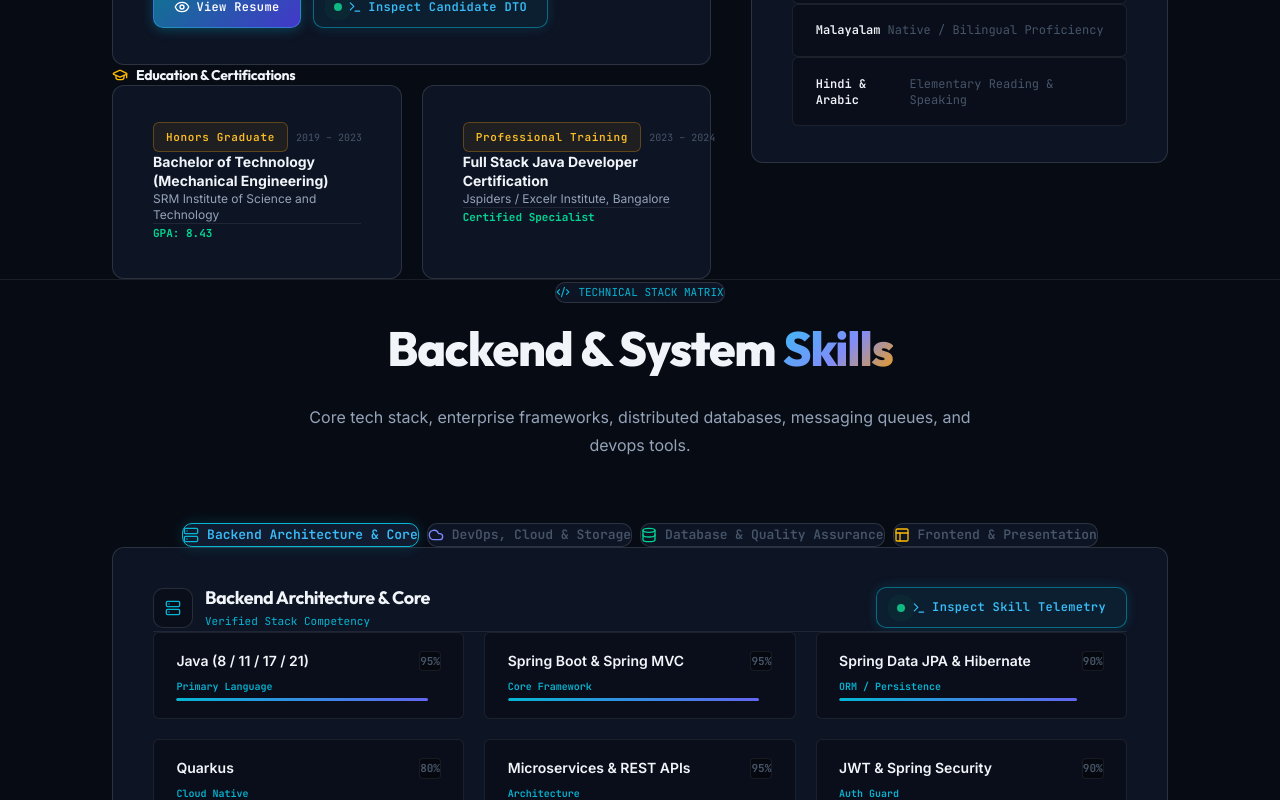
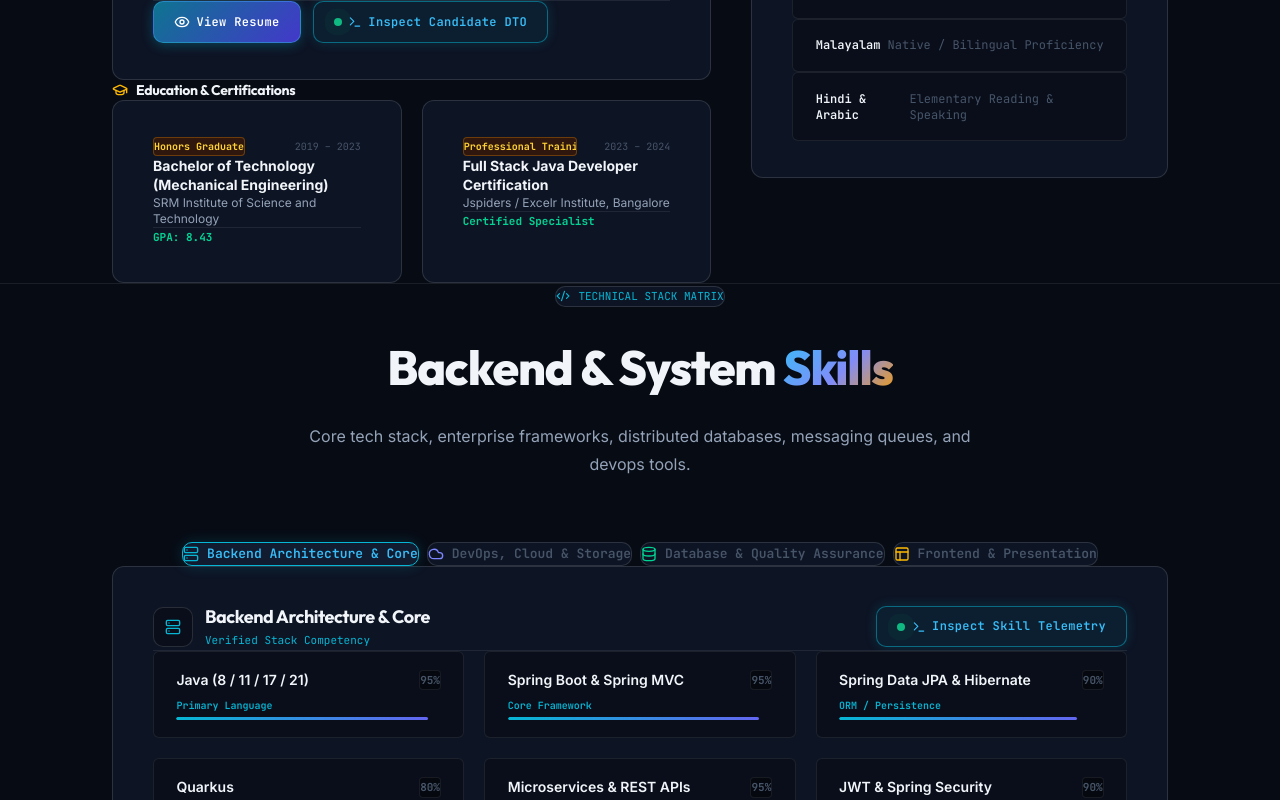
Before and after one commit to qureshi01/profile, a React (Vite) app: page / in a window 1280 px wide. Shown: the part 1460-2260 px from the top of the page. Built offline with nearby package versions, Linux system fonts and the light colour scheme.

Commit message:
Fix: photos via asset() helper, real GitHub project links, education badge+date alignment, section heading badge margin

```diff
--- a/src/components/About.jsx
+++ b/src/components/About.jsx
@@ -3,6 +3,7 @@ import { User, GraduationCap, Globe, Mail, Phone, MapPin, FileText, CheckCircle2
 import { personalInfo } from '../data/portfolioData';
 import { useArchitecture } from '../context/ArchitectureContext';
 import { TelemetryButton } from './TelemetryButton';
+import { asset } from '../utils/asset';
 
 export const About = () => {
   const { isDevToolsActive } = useArchitecture();
@@ -95,10 +96,14 @@ export const About = () => {
               <div className="grid grid-cols-1 sm:grid-cols-2 gap-5">
                 {personalInfo.education.map((edu, idx) => (
                   <div key={idx} className="card space-y-3">
-                    {/* Badge row — always inline */}
-                    <div className="flex items-center justify-between gap-2">
-                      <span className="tag tag-amber flex-shrink-0">{edu.badge}</span>
-                      <span className="text-[10px] font-mono text-[var(--text-muted)] whitespace-nowrap">{edu.period}</span>
+                    {/* Badge + period — always on one line, no wrapping */}
+                    <div className="flex items-center justify-between gap-2 overflow-hidden">
+                      <span className="inline-flex items-center font-mono text-[10px] font-bold px-2 py-1 rounded bg-amber-950/60 text-amber-300 border border-amber-500/30 whitespace-nowrap overflow-hidden text-ellipsis max-w-[55%]">
+                        {edu.badge}
+                      </span>
+                      <span className="text-[10px] font-mono text-[var(--text-muted)] whitespace-nowrap flex-shrink-0">
+                        {edu.period}
+                      </span>
                     </div>
                     <div>
                       <p className="font-bold text-[var(--text-primary)] text-sm leading-snug">{edu.degree}</p>
@@ -184,7 +189,7 @@ export const About = () => {
               {['resume-page1','resume-page2'].map((p, i) => (
                 <div key={i}>
                   <p className="text-[10px] font-mono text-[var(--cyan)] mb-2">Page {i+1}</p>
-                  <img src={`/assets/${p}.png`} alt={`Resume page ${i+1}`}
+                  <img src={asset(`assets/${p}.png`)} alt={`Resume page ${i+1}`}
                     className="w-full rounded-lg border border-[var(--border-default)] shadow-2xl" />
                 </div>
               ))}
--- a/src/components/Certificates.jsx
+++ b/src/components/Certificates.jsx
@@ -2,6 +2,7 @@ import React, { useState } from 'react';
 import { Award, ShieldCheck, Eye, Terminal } from 'lucide-react';
 import { certificateData } from '../data/portfolioData';
 import { TelemetryButton } from './TelemetryButton';
+import { asset } from '../utils/asset';
 
 export const Certificates = () => {
   const [showImageModal, setShowImageModal] = useState(false);
@@ -47,9 +48,9 @@ export const Certificates = () => {
             <div className="lg:col-span-5">
               <div className="relative group overflow-hidden rounded-lg border border-[var(--border-default)] bg-[var(--bg-surface)] aspect-[3/4]">
                 <img
-                  src={certificateData.image} alt={certificateData.title}
+                  src={asset(certificateData.image.replace(/^\//, ''))} alt={certificateData.title}
                   className="w-full h-full object-cover group-hover:scale-105 transition-transform duration-500"
-                  onError={e => { e.target.onerror = null; e.target.src = '/assets/resume-page1.png'; }}
+                  onError={e => { e.target.onerror = null; e.target.src = asset('assets/resume-page1.png'); }}
                 />
                 <div className="absolute inset-0 bg-[var(--bg-base)]/80 backdrop-blur-sm opacity-0 group-hover:opacity-100 transition-opacity flex items-center justify-center">
                   <button onClick={() => setShowImageModal(true)} className="btn btn-primary text-xs">
@@ -111,7 +112,7 @@ export const Certificates = () => {
               </h3>
               <button onClick={() => setShowImageModal(false)} className="btn btn-secondary text-xs px-3 py-1.5 min-h-0">✕ Close</button>
             </div>
-            <img src={certificateData.image} alt="AiVariant Certificate"
+            <img src={asset(certificateData.image.replace(/^\//, ''))} alt="AiVariant Certificate"
               className="w-full rounded-lg border border-[var(--border-default)] shadow-2xl" />
           </div>
         </div>
--- a/src/components/Hero.jsx
+++ b/src/components/Hero.jsx
@@ -3,6 +3,7 @@ import { ArrowRight, Download, Server, Play, Sparkles, MapPin } from 'lucide-rea
 import { personalInfo, typingTexts } from '../data/portfolioData';
 import { useArchitecture } from '../context/ArchitectureContext';
 import { TelemetryButton } from './TelemetryButton';
+import { asset } from '../utils/asset';
 
 export const Hero = () => {
   const { triggerTelemetry } = useArchitecture();
@@ -168,7 +169,7 @@ export const Hero = () => {
                 <div className="relative overflow-hidden rounded-lg border border-[var(--border-accent)] shadow-2xl"
                   style={{ aspectRatio: '4/5' }}>
                   <img
-                    src="/assets/profile.jpg"
+                    src={asset('assets/profile.jpg')}
                     alt={personalInfo.name}
                     className="w-full h-full object-cover object-top group-hover:scale-105 transition-transform duration-700"
                   />
--- a/src/data/portfolioData.js
+++ b/src/data/portfolioData.js
@@ -142,7 +142,7 @@ export const projectsData = [
     title: "E-Commerce Microservices Platform",
     subtitle: "Spring Boot Microservices + Cloud Gateway + Eureka Discovery",
     category: "Microservices & Distributed Systems",
-    github: "https://github.com/qureshi01/profile",
+    github: "https://github.com/qureshi01/E-commerce-Website-Microservices",
     demoUrl: "#",
     badge: "Distributed Systems",
     architecture: {
@@ -180,7 +180,7 @@ export const projectsData = [
     title: "Clinical Appointment Booking System",
     subtitle: "React + Spring Boot + Health Vitals Tracker",
     category: "Healthcare & Full-Stack",
-    github: "https://github.com/qureshi01/profile",
+    github: "https://github.com/qureshi01/Appointment-Booking",
     demoUrl: "#",
     badge: "Healthcare System",
     architecture: {
@@ -216,7 +216,7 @@ export const projectsData = [
     title: "MediPharma E-Commerce & Pharmacy Engine",
     subtitle: "React 18 Context API + Spring Boot 3 + Spring Mail",
     category: "E-Commerce & Pharmacy",
-    github: "https://github.com/qureshi01/profile",
+    github: "https://github.com/qureshi01/MediPharma-Ecommerce",
     demoUrl: "#",
     badge: "Pharmacy Automation",
     architecture: {
--- a/src/index.css
+++ b/src/index.css
@@ -274,6 +274,7 @@ h1,h2,h3,h4,h5,h6 { font-family: var(--font-head); letter-spacing: -0.025em; }
    SECTION HEADING BLOCK (reusable)
 ───────────────────────────────────────────── */
 .section-title { margin-bottom:4rem; text-align:center; }
+.section-title > span:first-child { display:inline-flex; margin-bottom:1.25rem; }
 .section-title h2 { font-size:clamp(1.875rem,4vw,3rem); font-weight:800; color:var(--text-primary); }
 .section-title p  { color:var(--text-secondary); font-size:1rem; margin-top:0.875rem; max-width:42rem; margin-left:auto; margin-right:auto; line-height:1.75; }
 @media (max-width:640px) { .section-title { margin-bottom:2.5rem; } .section-title h2 { font-size: 1.75rem; } }
--- /dev/null
+++ b/src/utils/asset.js
@@ -0,0 +1,12 @@
+/**
+ * Returns the correct absolute URL for a public-folder asset,
+ * respecting Vite's configured base path (e.g. '/profile/' on GitHub Pages).
+ *
+ * Usage:  asset('assets/profile.jpg')
+ *         asset('assets/resume-page1.png')
+ */
+export const asset = (path) => {
+  // import.meta.env.BASE_URL ends with '/', path must NOT start with '/'
+  const cleanPath = path.replace(/^\//, '');
+  return `${import.meta.env.BASE_URL}${cleanPath}`;
+};
```
